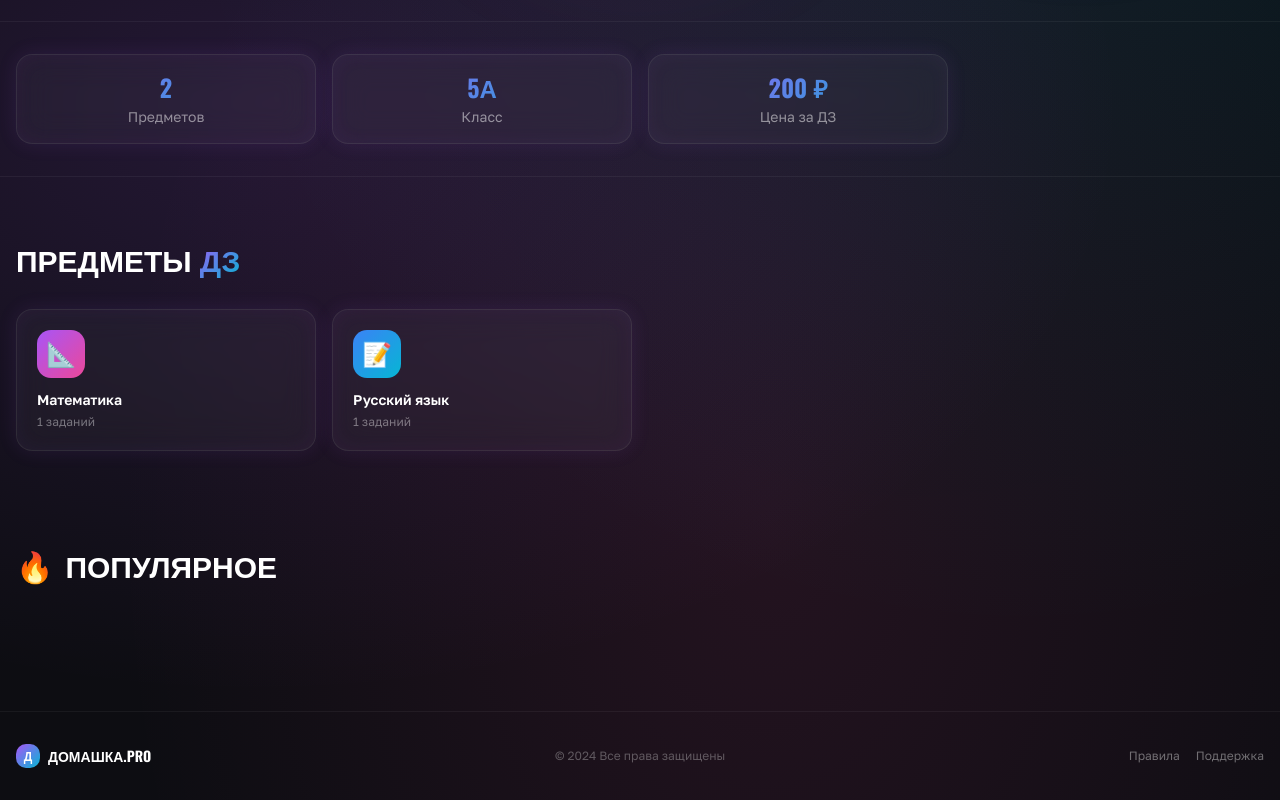
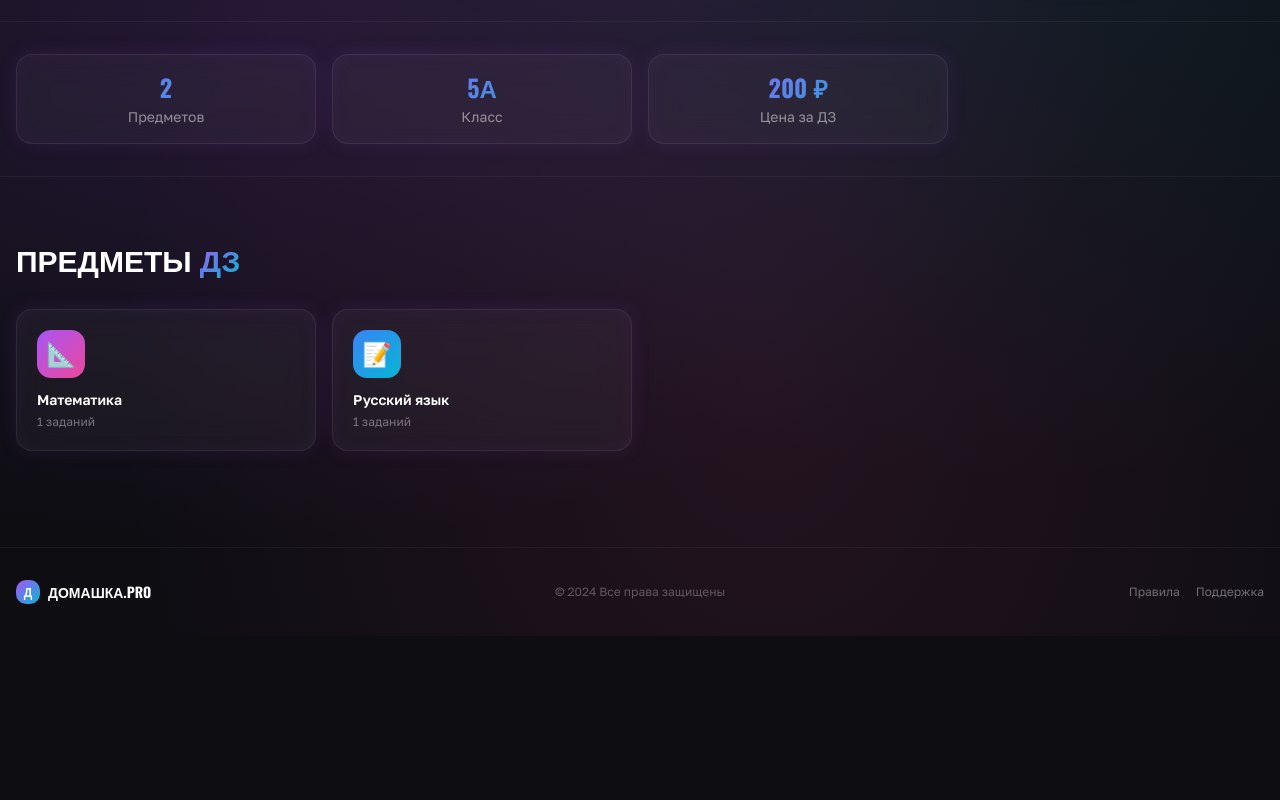
Before and after one commit to pr-poehali-dev/homework-sharing-site, a React (Vite) app: page / in a window 1280 px wide. Shown: the part 585-1385 px from the top of the page. After the commit the page ends 1221 px from the top, so only its background shows below. Built offline with nearby package versions, Linux system fonts and the light colour scheme.

Commit message:
remove popular

```diff
--- a/src/pages/Index.tsx
+++ b/src/pages/Index.tsx
@@ -141,21 +141,7 @@ export default function Index() {
             </div>
           </section>
 
-          {/* HOT */}
-          <section className="py-8 pb-16">
-            <div className="container mx-auto px-4">
-              <div className="flex items-center justify-between mb-8">
-                <h2 className="font-display text-3xl font-bold text-white flex items-center gap-3">
-                  🔥 <span>ПОПУЛЯРНОЕ</span>
-                </h2>
-              </div>
-              <div className="grid grid-cols-1 sm:grid-cols-2 lg:grid-cols-3 gap-4">
-                {HOMEWORKS.filter(h => h.hot).map(hw => (
-                  <HWCard key={hw.id} hw={hw} />
-                ))}
-              </div>
-            </div>
-          </section>
+
         </>
       ) : (
         /* CATALOG */
```
